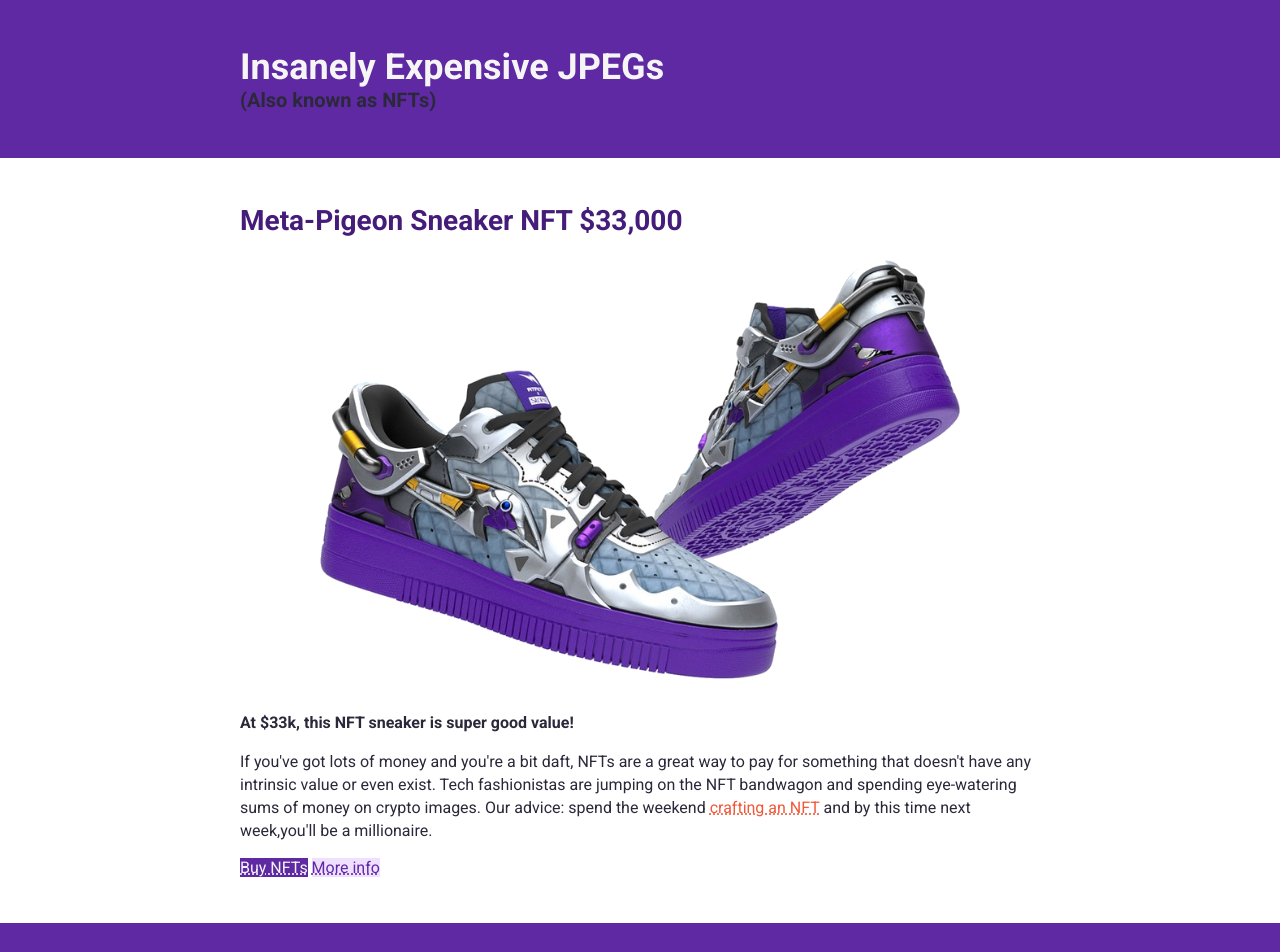
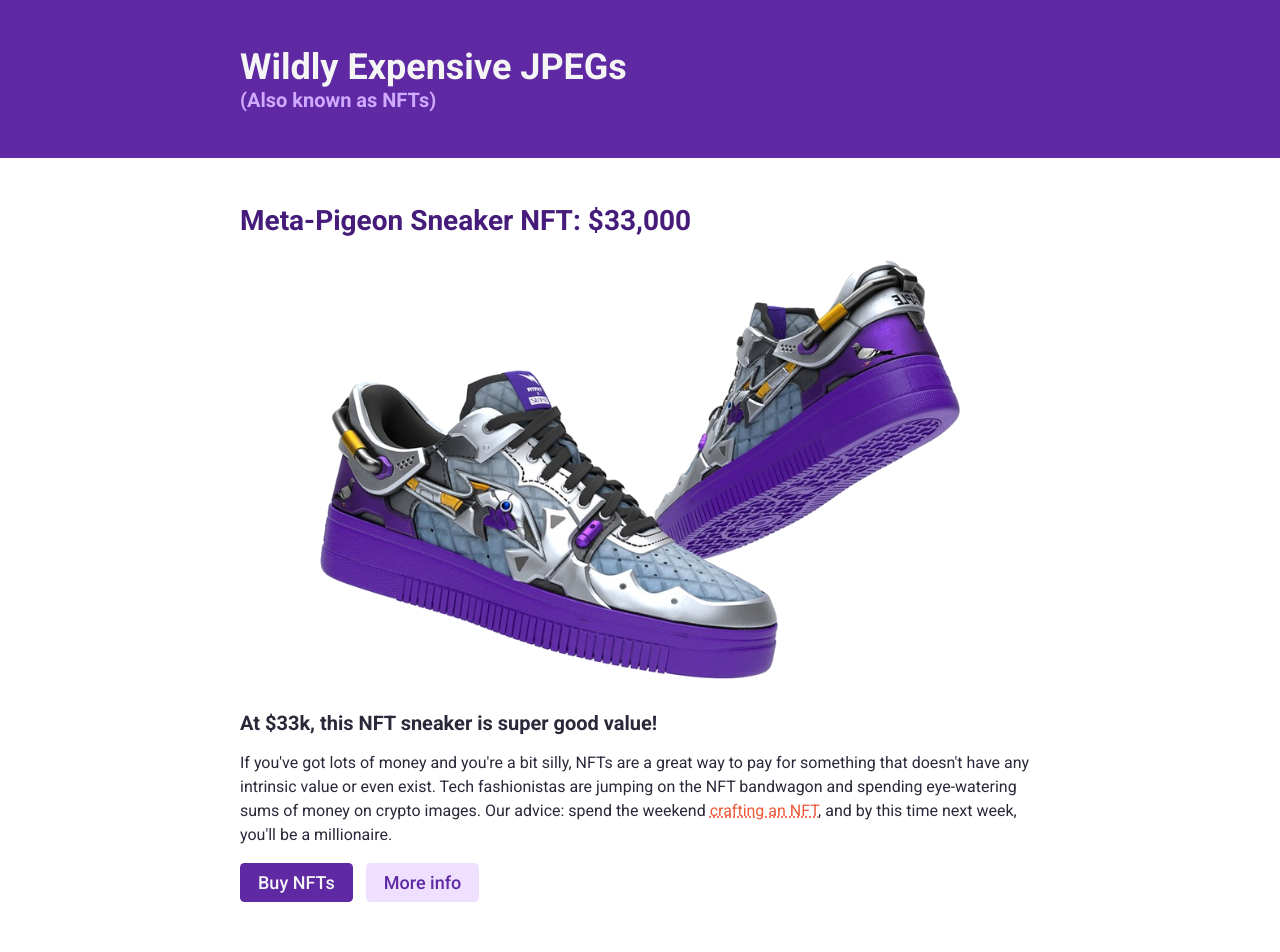
Before and after one commit to semizemes/NFT-website, a website built with Vite: page index.html in a window 1280 px wide. Shown: the top 952 px of the page. Built offline with nearby package versions, Linux system fonts and the light colour scheme.

Commit message:
style: update typography in index.css for consistency and readability; modify index.html for improved structure and clarity; clean up index.js by removing console logs

```diff
--- a/index.css
+++ b/index.css
@@ -13,26 +13,26 @@ h3 {
 
 h1 {
     color: whitesmoke;
-    font-size: 2.25em;
+    font-size: 2.25rem;
 }
 
 h2 {
     color: #451c7a;
-    font-size: 1.75em;
+    font-size: 1.75rem;
     margin-top: 0;
 }
 
 h3 {
-    font-size: 1.25em;
+    font-size: 1.25rem;
 }
 
 p {
-    line-height: 1.4375em;
+    line-height: 1.5;
 }
 
 .subheading {
     display: block;
-    font-size: 0.56em;
+    font-size: 1.25rem;
     color: #d0aaff;
 }
 
@@ -53,12 +53,13 @@ a:active {
 }
 
 .btn {
-    font-size: 1.125em;
+    font-size: 1.125rem;
     font-weight: 500;
     text-decoration: none;
     display: inline-block;
     padding: 0.5em 1em;
-    margin: 0.5em;
+    margin-right: 0.5em;
+    margin-bottom: 1em;
     border-radius: 4.6px;
 }
 
@@ -115,11 +116,10 @@ header,
 
 .section-two-image-container {
     display: flex;
-    justify-content: space-between;
+    flex-direction: column;
 }
 
 .feature-image {
-    width: 48.8%;
     border-radius: 4.6px;
 }
 
@@ -127,3 +127,15 @@ footer {
     text-align: center;
     color: #5f29a3;
 }
+
+
+@media (min-width:480px) {
+    .section-two-image-container {
+        flex-direction: row;
+        justify-content: space-between;
+    }
+
+    .feature-image {
+        width: 48.8%;
+    }
+}
--- a/index.html
+++ b/index.html
@@ -6,38 +6,41 @@
     <link rel="preconnect" href="https://fonts.googleapis.com" />
     <link rel="preconnect" href="https://fonts.gstatic.com" crossorigin />
     <link
-      href="https://fonts.googleapis.com/css2?family=Roboto:ital,wght@0,100..900;1,100..900&display=swap"
+      href="https://fonts.googleapis.com/css2?family=Roboto:wght@400;500;700&display=swap"
       rel="stylesheet"
     />
+    <link rel="stylesheet" href="index.css" />
   </head>
 
   <body>
     <header>
       <div class="container">
-        <h1>Insanely Expensive JPEGs</h1>
-        <h3>(Also known as NFTs)</h3>
+        <h1>
+          Wildly Expensive JPEGs
+          <span class="subheading">(Also known as NFTs)</span>
+        </h1>
       </div>
     </header>
     <main>
       <section>
         <div class="container">
-          <h2>Meta-Pigeon Sneaker NFT $33,000</h2>
+          <h2>Meta-Pigeon Sneaker NFT: $33,000</h2>
           <img
             src="images/sneakers-purple.png"
             alt="Purple and silver sneakers"
             class="main-image"
           />
-          <p><strong>At $33k, this NFT sneaker is super good value!</strong></p>
+          <h3>At $33k, this NFT sneaker is super good value!</h3>
           <p>
-            If you've got lots of money and you're a bit daft, NFTs are a great
+            If you've got lots of money and you're a bit silly, NFTs are a great
             way to pay for something that doesn't have any intrinsic value or
             even exist. Tech fashionistas are jumping on the NFT bandwagon and
             spending eye-watering sums of money on crypto images. Our advice:
-            spend the weekend <a href="">crafting an NFT</a> and by this time
-            next week,you'll be a millionaire.
+            spend the weekend <a href="#">crafting an NFT</a>, and by this time
+            next week, you'll be a millionaire.
           </p>
-          <a href="#" class="links btn-dark">Buy NFTs</a>
-          <a href="#" class="links btn-mid">More info</a>
+          <a href="#" class="btn btn-dark">Buy NFTs</a>
+          <a href="#" class="btn btn-mid">More info</a>
         </div>
       </section>
 
@@ -58,13 +61,13 @@
           </div>
           <p>
             Is $33k for sneakers too basic for you? No problem! This CryptoPunk
-            (left) is a steal at $6.6 million! Which makes Bag #748 (right) a
-            total bargain at $1.4 million. And by the way, that's not a VS Code
-            screenshot we included by mistake. The eight lines of white text on
-            a black background is the actual NFT we're selling.
+            (left) is a steal at $6.6 million, making Bag #748 (right) a total
+            bargain at $1.4 million. And by the way, that's not a VS Code
+            screenshot we included by mistake. Those eight lines of white text
+            on a black background is the actual NFT we're selling.
           </p>
-          <a href="#" class="links btn-light">About Us</a>
-          <a href="#" class="links btn-mid">Contact</a>
+          <a href="#" class="btn btn-light">About Us</a>
+          <a href="#" class="btn btn-mid">Contact</a>
           <p>
             Still not convinced? To be honest, nor are we. That's why we're
             selling them, not buying them.
--- a/index.js
+++ b/index.js
@@ -2,6 +2,4 @@ const year = document.getElementById("year");
 
 const currentDate = new Date();
 const currentYear = currentDate.getFullYear();
-console.log(currentYear);
-console.log(year);
 year.textContent = currentYear;
```
